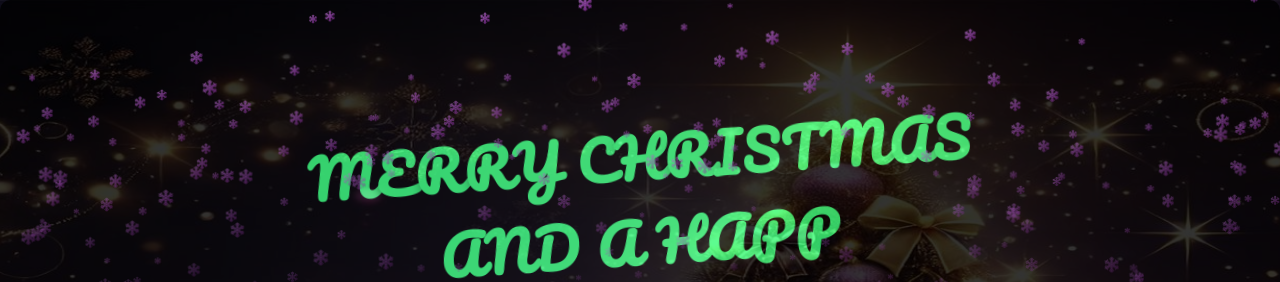
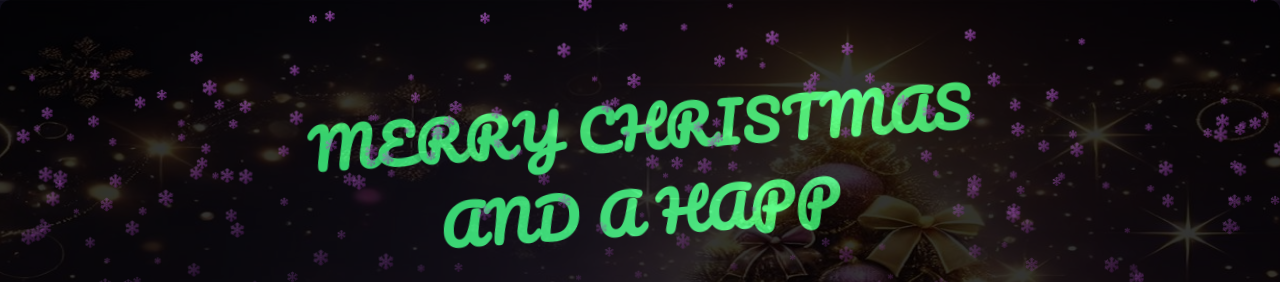
Before and after one commit to kamaufnjeri/happy_new_year_2025, a React (Vite) app in the folder merry-christmas/: page / in a window 1280 px wide. Shown: the top 282 px of the page. Built offline with nearby package versions, Linux system fonts and the light colour scheme.

Commit message:
Merry christmas with react

```diff
--- a/merry-christmas/src/components/FallingText.scss
+++ b/merry-christmas/src/components/FallingText.scss
@@ -74,7 +74,7 @@
   display: flex;
   text-align: center;
   padding: 10px;
-  margin-top: -60px;
+  margin-top: -120px;
 
 
   .spacer {
@@ -243,8 +243,8 @@
   right: 0;
   bottom: 0;
   mix-blend-mode: lighten;
-  width: 200px;
-  height: 200px;
+  width: 300px;
+  height: 300px;
   animation: move_santa 30s infinite ease-in-out;
 }
 
@@ -259,9 +259,9 @@
 
   }
   50% {
-    transform: translateX(-80vw);
+    transform: translateX(-50vw);
     }
     100% {
-      transform: translateX(0);
+      transform: translateX(30vw);
     }
 }
```
